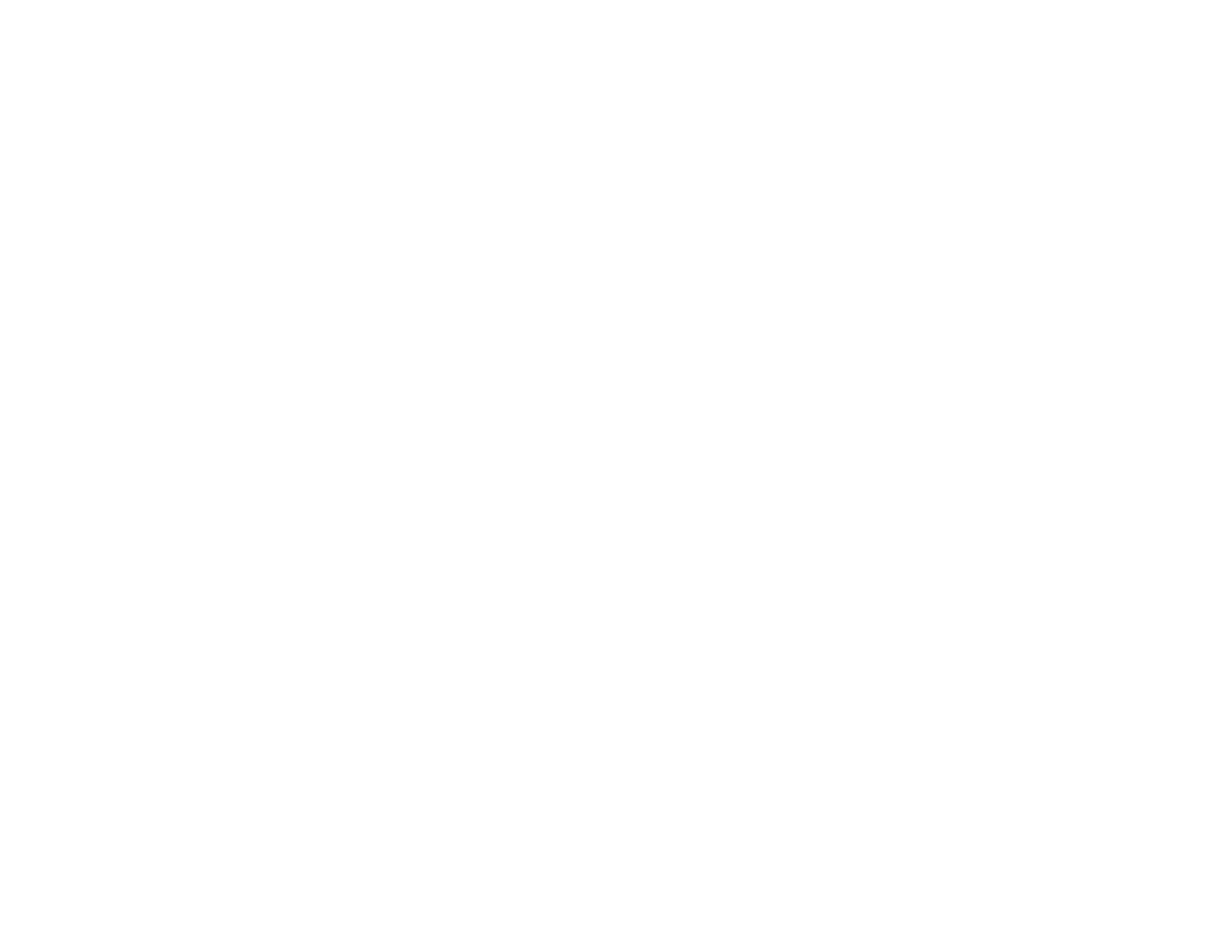
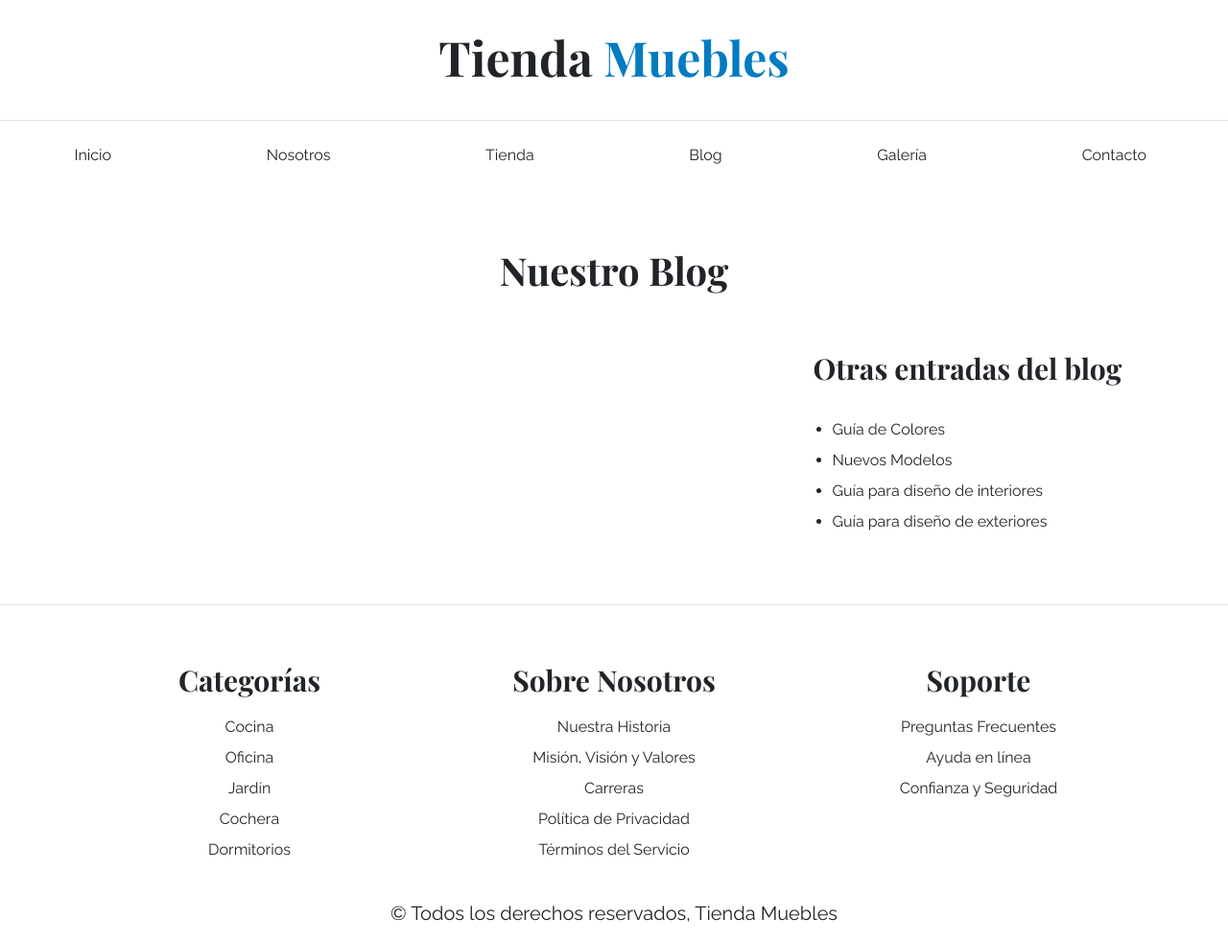
Before and after one commit to Naibaf93/tienda-muebles-bootstrap, a plain HTML site: page 02-ecommerce/blog.html in a window 1280 px wide. Shown: the whole page at 96% size. Before the commit the page ends 800 px from the top, so only its background shows below. Drawn offline with nearby package versions, Linux system fonts and the light colour scheme.

Commit message:
aside del blog y creando un hover en la navegacion

```diff
--- a/02-ecommerce/blog.html
+++ b/02-ecommerce/blog.html
@@ -0,0 +1,105 @@
+<!DOCTYPE html>
+<html lang="es">
+<head>
+    <meta charset="UTF-8">
+    <meta name="viewport" content="width=device-width, initial-scale=1.0">
+    <title>Ecommerce - Blog</title>
+    <link rel="preconnect" href="https://fonts.googleapis.com">
+    <link rel="preconnect" href="https://fonts.gstatic.com" crossorigin>
+    <link href="https://fonts.googleapis.com/css2?family=Playfair+Display:wght@700&family=Raleway:wght@400;700;900&display=swap" rel="stylesheet">
+    <link rel="stylesheet" href="css/bootstrap.min.css">
+    <link rel="stylesheet" href="css/app.css">
+</head>
+<body>
+    <header class="py-5">
+        <h1 class="text-center">Tienda <span class="text-primary">Muebles</span></h1>
+    </header>
+
+    <div class="border-top py-4">
+        <div class="navbar navbar-expand-lg container navbar-light">
+            <a class="navbar-brand nombre-sitio d-lg-none fs-2 fw-bold text-uppercase" href="index.html">Tienda muebles</a>
+            <button class="navbar-toggler" type="button" data-bs-toggle="collapse" data-bs-target="#navegacion">
+                <span class="navbar-toggler-icon"></span>
+            </button>
+            <div id="navegacion" class="collapse navbar-collapse">
+                <nav class="navbar-nav container d-flex flex-md-row justify-content-md-between text-center">
+                    <a class="text-dark text-decoration-none" href="index.html">Inicio</a>
+                    <a class="text-dark text-decoration-none" href="nosotros.html">Nosotros</a>
+                    <a class="text-dark text-decoration-none" href="tienda.html">Tienda</a>
+                    <a class="text-dark text-decoration-none" href="blog.html">Blog</a>
+                    <a class="text-dark text-decoration-none" href="galeria.html">Galería</a>
+                    <a class="text-dark text-decoration-none" href="contacto.html">Contacto</a>
+                </nav>
+            </div>
+        </div>
+    </div>
+
+
+    <section class="container py-5">
+        <h2 class="text-center my-5">Nuestro Blog</h2>
+
+        <div class="row mt-5 gx-5">
+            <main class="col-md-8">
+
+            </main>
+            <aside class="col-md-4">
+                <h3 class="my-5">Otras entradas del blog</h3>
+
+                <ul  class="mt-5">
+                    <li>
+                        <a class="text-dark text-decoration-none" href="#">Guía de Colores</a>
+                    </li>
+                    <li>
+                        <a class="text-dark text-decoration-none" href="#">Nuevos Modelos</a>
+                    </li>
+                    <li>
+                        <a class="text-dark text-decoration-none" href="#">Guía para diseño de interiores</a>
+                    </li>
+                    <li>
+                        <a class="text-dark text-decoration-none" href="#">Guía para diseño de exteriores</a>
+                    </li>
+                </ul>
+            </aside>
+        </div>
+    </section>
+
+
+
+    <footer class="mt-5 pt-5 border-top">
+        <div class="container-xl mt-5">
+            <div class="row">
+                <div class="col-md-4 mb-4 mb-md-0 text-center">
+                    <h3 class="mb-4">Categorías</h3>
+                    <nav class="d-flex flex-column">
+                        <a class="text-dark text-decoration-none" href="#">Cocina</a>
+                        <a class="text-dark text-decoration-none" href="#">Oficina</a>
+                        <a class="text-dark text-decoration-none" href="#">Jardín</a>
+                        <a class="text-dark text-decoration-none" href="#">Cochera</a>
+                        <a class="text-dark text-decoration-none" href="#">Dormitorios</a>
+                    </nav>
+                </div>
+                <div class="col-md-4 mb-4 mb-md-0 text-center">
+                    <h3 class="mb-4">Sobre Nosotros</h3>
+                    <nav class="d-flex flex-column">
+                        <a class="text-dark text-decoration-none" href="#">Nuestra Historia</a>
+                        <a class="text-dark text-decoration-none" href="#">Misión, Visión y Valores</a>
+                        <a class="text-dark text-decoration-none" href="#">Carreras</a>
+                        <a class="text-dark text-decoration-none" href="#">Política de Privacidad</a>
+                        <a class="text-dark text-decoration-none" href="#">Términos del Servicio</a>
+                    </nav>
+                </div>
+                <div class="col-md-4 mb-4 mb-md-0 text-center">
+                    <h3 class="mb-4">Soporte</h3>
+                    <nav class="d-flex flex-column">
+                        <a class="text-dark text-decoration-none" href="#">Preguntas Frecuentes</a>
+                        <a class="text-dark text-decoration-none" href="#">Ayuda en línea</a>
+                        <a class="text-dark text-decoration-none" href="#">Confianza y Seguridad</a>
+                    </nav>
+                </div>
+            </div>
+            <p class="mt-5 text-center fs-2">© Todos los derechos reservados, Tienda Muebles</p>
+        </div>
+    </footer>
+    <script src="js/bootstrap.bundle.min.js"></script>
+</body>
+</html>
--- a/02-ecommerce/css/app.css
+++ b/02-ecommerce/css/app.css
@@ -52,6 +52,12 @@ h3 {
     h3 {
         font-size: 3rem;
     }
+}
+
+/* nav */
+
+.nav-principal a:hover {
+    color: var(--bs-blue)!important;
 }
 
 /* Reescribir colores */
```
Also changed, not shown: 02-ecommerce/base.html (+1 -1 lines), 02-ecommerce/index.html (+1 -1 lines), 02-ecommerce/nosotros.html (+1 -1 lines), 02-ecommerce/tienda.html (+1 -1 lines).
